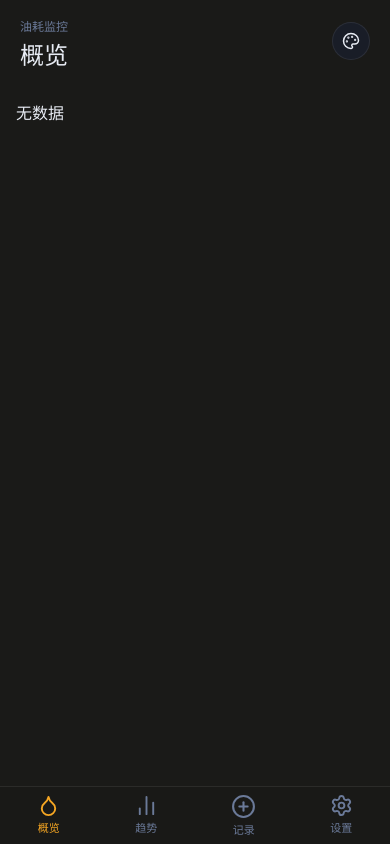
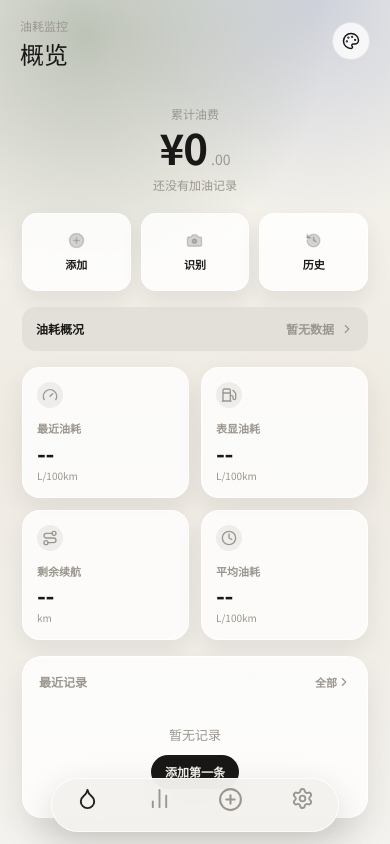
Before and after one commit to lisanqiu9-ops/fuel-monitor, a React (Vite) app: page / in a window 390 px wide. Built offline with nearby package versions, Linux system fonts and the light colour scheme.

Commit message:
Apply soft mobile app visual style

```diff
--- a/src/App.tsx
+++ b/src/App.tsx
@@ -19,7 +19,8 @@ const tabMeta = {
 } as const;
 
 const themeOptions = [
-  { id: 'classic', name: '默认' },
+  { id: 'collectui', name: '柔雾' },
+  { id: 'classic', name: '经典暗色' },
   { id: 'netease', name: '网易云' },
   { id: 'apple', name: '苹果音乐' },
   { id: 'claude', name: 'Claude' },
@@ -34,13 +35,15 @@ export default function App() {
   const [showHistory, setShowHistory] = useState(false);
   const [selectedRecord, setSelectedRecord] = useState<FuelRecord | null>(null);
   const [isLoaded, setIsLoaded] = useState(false);
-  const [theme, setTheme] = useState<ThemeId>('classic');
+  const [theme, setTheme] = useState<ThemeId>('collectui');
   const [showThemePicker, setShowThemePicker] = useState(false);
 
   useEffect(() => {
     setRecords(loadInitialData());
     const savedTheme = localStorage.getItem('fuel_monitor_theme') as ThemeId | null;
-    if (savedTheme && themeOptions.some(option => option.id === savedTheme)) {
+    if (savedTheme === 'classic') {
+      setTheme('collectui');
+    } else if (savedTheme && themeOptions.some(option => option.id === savedTheme)) {
       setTheme(savedTheme);
     }
     setIsLoaded(true);
@@ -123,7 +126,7 @@ export default function App() {
         <AnimatePresence mode="wait">
           {activeTab === 'overview' && (
             <motion.div key="overview" initial={{ opacity: 0, y: 10 }} animate={{ opacity: 1, y: 0 }} exit={{ opacity: 0, y: -10 }} transition={{ duration: 0.2 }}>
-              <OverviewTab records={records} onRecordClick={setSelectedRecord} />
+              <OverviewTab records={records} onRecordClick={setSelectedRecord} onGoAdd={() => setActiveTab('add')} onOpenHistory={() => setShowHistory(true)} />
             </motion.div>
           )}
           {activeTab === 'trend' && (
--- a/src/components/OverviewTab.tsx
+++ b/src/components/OverviewTab.tsx
@@ -1,126 +1,145 @@
 import { FuelRecord } from '../types';
 import { cn } from '../lib/utils';
+import { Camera, ChevronRight, Clock, Fuel, Gauge, History, PlusCircle, Route } from 'lucide-react';
 
 interface Props {
   records: FuelRecord[];
   onRecordClick: (record: FuelRecord) => void;
+  onGoAdd: () => void;
+  onOpenHistory: () => void;
 }
 
-export function OverviewTab({ records, onRecordClick }: Props) {
-  if (records.length === 0) return <div className="p-4">无数据</div>;
-
-  const validFuelRecords = records.filter(r => r.actualFuelPer100 !== null);
-  const latestFuel = validFuelRecords.length > 0 ? validFuelRecords[validFuelRecords.length - 1].actualFuelPer100 : null;
-  const latestRange = records[records.length - 1].dashboardRange;
-  const latestDate = records[records.length - 1].date;
-
-  const getFuelColorClass = (fuel: number | null) => {
-    if (fuel === null) return 'text-[#e8ecf4]';
-    if (fuel <= 6.0) return 'text-green-400 text-glow';
-    if (fuel <= 7.0) return 'text-[#f5a623] text-glow-brand';
-    return 'text-[#ff4757] text-glow-danger';
-  };
-
+export function OverviewTab({ records, onRecordClick, onGoAdd, onOpenHistory }: Props) {
   const totalCount = records.length;
   const totalLiters = records.reduce((sum, r) => sum + r.fuelLiters, 0);
   const totalCost = records.reduce((sum, r) => sum + r.totalCost, 0);
-
+  const validFuelRecords = records.filter(r => r.actualFuelPer100 !== null);
+  const latest = records[records.length - 1] ?? null;
+  const latestFuel = validFuelRecords.length > 0 ? validFuelRecords[validFuelRecords.length - 1].actualFuelPer100 : null;
+  const latestRange = latest?.dashboardRange ?? null;
   const recentRecords = [...records].reverse().slice(0, 5);
 
+  const avgActualFuel = validFuelRecords.length > 0
+    ? validFuelRecords.reduce((sum, r) => sum + (r.actualFuelPer100 ?? 0), 0) / validFuelRecords.length
+    : null;
+
+  const getFuelBadgeClass = (fuel: number | null) => {
+    if (fuel === null) return 'soft-badge';
+    if (fuel <= 6.0) return 'soft-badge soft-badge-good';
+    if (fuel <= 7.0) return 'soft-badge soft-badge-warn';
+    return 'soft-badge soft-badge-danger';
+  };
+
   return (
-    <div className="flex flex-col gap-4 p-4 pb-24">
-      {/* Hero Card */}
-      <div className="bg-[#1a1e2a] card-glow rounded-xl p-6 flex flex-col gap-4 relative overflow-hidden">
-        <div className="flex justify-between items-center z-10">
-          <div className="text-[#6b7a99] text-xs font-semibold uppercase tracking-wider">最近加油 ({latestDate})</div>
+    <div className="overview-soft flex flex-col gap-4 p-4 pb-24">
+      <section className="overview-hero text-center">
+        <div className="text-xs font-medium text-[#6b7a99]">累计油费</div>
+        <div className="mt-1 flex items-baseline justify-center">
+          <span className="text-[42px] leading-none font-semibold tracking-tight text-[#e8ecf4]">
+            ¥{totalCost.toFixed(0)}
+          </span>
+          <span className="ml-1 text-sm text-[#6b7a99]">.{Math.round((totalCost % 1) * 100).toString().padStart(2, '0')}</span>
+        </div>
+        <div className="mt-2 text-xs text-[#6b7a99]">
+          {totalCount > 0 ? `${totalCount} 次记录 · ${totalLiters.toFixed(1)} L` : '还没有加油记录'}
+        </div>
+      </section>
+
+      <section className="grid grid-cols-3 gap-2.5">
+        <button type="button" onClick={onGoAdd} className="action-tile">
+          <PlusCircle size={17} />
+          <span>添加</span>
+        </button>
+        <button type="button" onClick={onGoAdd} className="action-tile">
+          <Camera size={17} />
+          <span>识别</span>
+        </button>
+        <button type="button" onClick={onOpenHistory} className="action-tile">
+          <History size={17} />
+          <span>历史</span>
+        </button>
+      </section>
+
+      <section className="balance-strip">
+        <div className="flex items-center gap-2">
+          <span>油耗概况</span>
           {latestRange !== null && latestRange <= 100 && (
-            <div className="bg-[#ff4757]/10 text-[#ff4757] text-xs px-2 py-1 rounded-full border border-[#ff4757]/20 flex items-center gap-1 font-semibold">
-              ⚠️ 续航 {latestRange}km
-            </div>
+            <span className="range-dot">低续航</span>
           )}
         </div>
+        <div className="flex items-center gap-1.5 text-[#6b7a99]">
+          <span>{latest?.date ?? '暂无数据'}</span>
+          <ChevronRight size={14} />
+        </div>
+      </section>
 
-        <div className="flex items-baseline gap-2 z-10">
-          <span className={cn("text-6xl font-display font-bold tracking-tight", getFuelColorClass(latestFuel))}>
-            {latestFuel !== null ? latestFuel.toFixed(2) : '--'}
-          </span>
-          <span className="text-[#6b7a99] text-[16px]">L/100km</span>
+      <section className="grid grid-cols-2 gap-3">
+        <div className="metric-card">
+          <div className="metric-icon"><Gauge size={16} /></div>
+          <span className="metric-label">最近油耗</span>
+          <strong>{latestFuel !== null ? latestFuel.toFixed(2) : '--'}</strong>
+          <small>L/100km</small>
+        </div>
+        <div className="metric-card">
+          <div className="metric-icon"><Fuel size={16} /></div>
+          <span className="metric-label">表显油耗</span>
+          <strong>{latest?.dashboardFuelPer100 ?? '--'}</strong>
+          <small>L/100km</small>
+        </div>
+        <div className="metric-card">
+          <div className="metric-icon"><Route size={16} /></div>
+          <span className="metric-label">剩余续航</span>
+          <strong>{latestRange ?? '--'}</strong>
+          <small>km</small>
+        </div>
+        <div className="metric-card">
+          <div className="metric-icon"><Clock size={16} /></div>
+          <span className="metric-label">平均油耗</span>
+          <strong>{avgActualFuel !== null ? avgActualFuel.toFixed(2) : '--'}</strong>
+          <small>L/100km</small>
+        </div>
+      </section>
+
+      <section className="activity-card">
+        <div className="activity-head">
+          <span>最近记录</span>
+          <button type="button" onClick={onOpenHistory}>
+            全部 <ChevronRight size={14} />
+          </button>
         </div>
 
-        <div className="flex gap-6 mt-1 pt-4 border-t border-white/5 z-10">
-          <div>
-            <div className="text-[#6b7a99] text-[10px] uppercase font-semibold mb-1">表显油耗</div>
-            <div className="text-xl font-display">{records[records.length - 1].dashboardFuelPer100 || '--'}</div>
+        {recentRecords.length === 0 ? (
+          <div className="empty-soft">
+            <div>暂无记录</div>
+            <button type="button" onClick={onGoAdd}>添加第一条</button>
           </div>
-          <div>
-            <div className="text-[#6b7a99] text-[10px] uppercase font-semibold mb-1">剩余续航</div>
-            <div className={cn("text-xl font-display", (latestRange !== null && latestRange <= 100) ? 'text-[#ff4757]' : '')}>
-              {latestRange || '--'} <span className="text-[10px] text-[#6b7a99]">km</span>
-            </div>
+        ) : (
+          <div className="activity-list">
+            {recentRecords.map((r) => (
+              <button
+                type="button"
+                key={r.id}
+                onClick={() => onRecordClick(r)}
+                className="activity-row"
+              >
+                <div className="activity-avatar">
+                  <Fuel size={15} />
+                </div>
+                <div className="min-w-0 flex-1 text-left">
+                  <div className="truncate text-sm font-semibold text-[#e8ecf4]">{r.fuelType || '加油记录'}</div>
+                  <div className="mt-0.5 text-[11px] text-[#6b7a99]">{r.date} · {r.fuelLiters} L</div>
+                </div>
+                <div className="text-right">
+                  <div className="text-sm font-semibold text-[#e8ecf4]">¥{r.totalCost.toFixed(2)}</div>
+                  <div className={cn(getFuelBadgeClass(r.actualFuelPer100), 'mt-1')}>
+                    {r.actualFuelPer100 !== null ? `${r.actualFuelPer100.toFixed(2)}` : '--'}
+                  </div>
+                </div>
+              </button>
+            ))}
           </div>
-        </div>
-      </div>
-
-      {/* Stats Row */}
-      <div className="grid grid-cols-3 gap-3">
-        <div className="bg-[#1a1e2a] card-glow rounded-xl p-4 flex flex-col items-center justify-center text-center">
-          <div className="text-[#6b7a99] text-xs font-normal mb-1">加油次数</div>
-          <div className="font-display text-3xl font-medium">{totalCount} <span className="text-xs font-sans font-normal text-[#6b7a99]">次</span></div>
-        </div>
-        <div className="bg-[#1a1e2a] card-glow rounded-xl p-4 flex flex-col items-center justify-center text-center">
-          <div className="text-[#6b7a99] text-xs font-normal mb-1">累计加油</div>
-          <div className="font-display text-3xl font-medium">{totalLiters.toFixed(1)} <span className="text-xs font-sans font-normal text-[#6b7a99]">L</span></div>
-        </div>
-        <div className="bg-[#1a1e2a] card-glow rounded-xl p-4 flex flex-col items-center justify-center text-center">
-          <div className="text-[#6b7a99] text-xs font-normal mb-1">累计总花费</div>
-          <div className="font-display text-3xl font-medium">{totalCost.toFixed(0)} <span className="text-xs font-sans font-normal text-[#6b7a99]">元</span></div>
-        </div>
-      </div>
-
-      {/* Recent List */}
-      <div className="bg-[#1a1e2a] card-glow rounded-xl overflow-hidden flex flex-col">
-        <div className="px-5 py-4 border-b border-white/5 flex justify-between items-center">
-          <h2 className="font-medium text-[#e8ecf4] text-sm">近 5 次记录</h2>
-        </div>
-        <div className="flex flex-col">
-          {recentRecords.map((r, i) => (
-            <div
-              key={r.id}
-              onClick={() => onRecordClick(r)}
-              className={cn("px-5 py-4 flex items-center justify-between cursor-pointer active:bg-white/5 transition-colors", i !== recentRecords.length - 1 ? "border-b border-white/5" : "")}
-            >
-              <div className="flex flex-col gap-1">
-                <div className="text-sm font-light text-[#e8ecf4]">{r.date}</div>
-                <div className="text-[#6b7a99] text-xs flex gap-2">
-                  <span className="font-display tracking-wide">{r.fuelLiters} L</span>
-                  <span>•</span>
-                  <span className="font-display tracking-wide">¥{r.totalCost}</span>
-                  {r.drivenKm && (
-                    <>
-                      <span>•</span>
-                      <span className="font-display tracking-wide">{r.drivenKm} km</span>
-                    </>
-                  )}
-                </div>
-              </div>
-              <div>
-                {r.actualFuelPer100 !== null ? (
-                  <div className={cn("flex items-baseline gap-1 px-3 py-1.5 rounded-full",
-                    r.actualFuelPer100 <= 6.0 ? "bg-green-500/15 text-green-400" :
-                    r.actualFuelPer100 <= 7.0 ? "bg-yellow-500/15 text-[#f5a623]" :
-                    "bg-red-500/15 text-[#ff4757]"
-                  )}>
-                    <span className="font-display text-base tracking-wide font-medium">{r.actualFuelPer100.toFixed(2)}</span>
-                    <span className="text-[10px] opacity-80 font-sans tracking-wider">L/100km</span>
-                  </div>
-                ) : (
-                  <span className="text-[#6b7a99] text-sm px-3">-</span>
-                )}
-              </div>
-            </div>
-          ))}
-        </div>
-      </div>
+        )}
+      </section>
     </div>
   );
 }
--- a/src/index.css
+++ b/src/index.css
@@ -51,6 +51,25 @@ body {
   --app-shadow: rgba(245, 166, 35, 0.18);
   background: var(--app-bg);
   color: var(--app-text);
+}
+
+.app-shell[data-theme="collectui"] {
+  --app-bg: #f4f2ee;
+  --app-card: rgba(255, 255, 255, 0.84);
+  --app-surface: rgba(235, 232, 225, 0.82);
+  --app-brand: #22201d;
+  --app-brand-soft: rgba(34, 32, 29, 0.08);
+  --app-accent: #7a8775;
+  --app-accent-soft: rgba(122, 135, 117, 0.12);
+  --app-danger: #c44f42;
+  --app-text: #191817;
+  --app-muted: #9b978f;
+  --app-border: rgba(25, 24, 23, 0.08);
+  --app-shadow: rgba(36, 34, 31, 0.12);
+  background:
+    radial-gradient(circle at 22% 4%, rgba(122, 135, 117, 0.46), transparent 28%),
+    radial-gradient(circle at 82% 0%, rgba(142, 151, 184, 0.38), transparent 24%),
+    linear-gradient(180deg, #f7f6f1 0%, #eeeae2 52%, #f4f2ee 100%);
 }
 
 .app-shell[data-theme="netease"] {
@@ -120,6 +139,10 @@ body {
   -webkit-overflow-scrolling: touch;
 }
 
+.app-shell[data-theme="collectui"] .app-scroll {
+  padding-inline: 6px;
+}
+
 .app-header {
   padding-top: calc(18px + env(safe-area-inset-top, 0px));
   padding-bottom: 14px;
@@ -131,8 +154,26 @@ body {
   transform: translateX(-50%);
 }
 
+.app-shell[data-theme="collectui"] .app-bottom-nav {
+  bottom: calc(12px + env(safe-area-inset-bottom, 0px));
+  height: 54px;
+  width: min(76vw, 18rem);
+  border-radius: 999px;
+  border: 1px solid rgba(255, 255, 255, 0.78) !important;
+  box-shadow: 0 12px 34px rgba(38, 36, 32, 0.16);
+  padding-bottom: 0;
+}
+
 .app-nav-item {
   padding-top: 7px;
+}
+
+.app-shell[data-theme="collectui"] .app-nav-item {
+  padding-top: 8px;
+}
+
+.app-shell[data-theme="collectui"] .app-nav-item span {
+  display: none;
 }
 
 .theme-trigger {
@@ -270,6 +311,205 @@ body {
   color: var(--app-text) !important;
 }
 
+.app-shell[data-theme="collectui"] .card-glow,
+.app-shell[data-theme="collectui"] .bg-\[\#1a1e2a\] {
+  backdrop-filter: blur(16px);
+  box-shadow: 0 12px 28px rgba(42, 39, 35, 0.09);
+}
+
+.overview-soft {
+  color: var(--app-text);
+}
+
+.overview-hero {
+  padding: 6px 0 4px;
+}
+
+.action-tile {
+  min-height: 78px;
+  border-radius: 15px;
+  background: rgba(255, 255, 255, 0.82);
+  box-shadow: 0 10px 22px rgba(42, 39, 35, 0.08);
+  color: var(--app-text);
+  display: grid;
+  place-items: center;
+  align-content: center;
+  gap: 7px;
+  font-size: 11px;
+  font-weight: 700;
+  border: 1px solid rgba(255, 255, 255, 0.82);
+  transition: transform 0.16s ease, box-shadow 0.16s ease;
+}
+
+.action-tile:active {
+  transform: translateY(1px) scale(0.98);
+  box-shadow: 0 6px 14px rgba(42, 39, 35, 0.08);
+}
+
+.action-tile svg {
+  color: color-mix(in srgb, var(--app-text) 18%, transparent);
+  fill: currentColor;
+}
+
+.balance-strip {
+  min-height: 44px;
+  border-radius: 14px;
+  background: rgba(224, 221, 214, 0.82);
+  display: flex;
+  align-items: center;
+  justify-content: space-between;
+  padding: 0 14px;
+  font-size: 12px;
+  font-weight: 700;
+  color: var(--app-text);
+}
+
+.range-dot {
+  border-radius: 999px;
+  background: rgba(196, 79, 66, 0.12);
+  color: var(--app-danger);
+  padding: 3px 7px;
+  font-size: 10px;
+}
+
+.metric-card {
+  min-height: 108px;
+  border-radius: 18px;
+  background: rgba(255, 255, 255, 0.78);
+  border: 1px solid rgba(255, 255, 255, 0.82);
+  box-shadow: 0 10px 24px rgba(42, 39, 35, 0.08);
+  padding: 14px;
+  display: flex;
+  flex-direction: column;
+}
+
+.metric-icon {
+  width: 26px;
+  height: 26px;
+  border-radius: 999px;
+  display: grid;
+  place-items: center;
+  background: rgba(25, 24, 23, 0.06);
+  color: var(--app-muted);
+  margin-bottom: 12px;
+}
+
+.metric-label {
+  color: var(--app-muted);
+  font-size: 11px;
+  font-weight: 600;
+}
+
+.metric-card strong {
+  margin-top: 4px;
+  font-size: 24px;
+  line-height: 1;
+  font-weight: 750;
+  letter-spacing: -0.02em;
+  color: var(--app-text);
+}
+
+.metric-card small {
+  margin-top: 3px;
+  font-size: 10px;
+  color: var(--app-muted);
+}
+
+.activity-card {
+  border-radius: 20px;
+  background: rgba(255, 255, 255, 0.78);
+  border: 1px solid rgba(255, 255, 255, 0.82);
+  box-shadow: 0 14px 30px rgba(42, 39, 35, 0.1);
+  overflow: hidden;
+}
+
+.activity-head {
+  display: flex;
+  align-items: center;
+  justify-content: space-between;
+  padding: 16px 16px 8px;
+  color: var(--app-muted);
+  font-size: 12px;
+  font-weight: 700;
+}
+
+.activity-head button {
+  display: inline-flex;
+  align-items: center;
+  color: var(--app-muted);
+  font-size: 11px;
+}
+
+.activity-list {
+  display: flex;
+  flex-direction: column;
+  padding: 0 10px 10px;
+}
+
+.activity-row {
+  display: flex;
+  align-items: center;
+  gap: 10px;
+  padding: 10px 6px;
+  border-radius: 14px;
+}
+
+.activity-row + .activity-row {
+  border-top: 1px solid rgba(25, 24, 23, 0.055);
+}
+
+.activity-row:active {
+  background: rgba(25, 24, 23, 0.04);
+}
+
+.activity-avatar {
+  width: 30px;
+  height: 30px;
+  border-radius: 999px;
+  display: grid;
+  place-items: center;
+  background: linear-gradient(135deg, #171717, #3a3833);
+  color: #fff;
+  flex: none;
+}
+
+.soft-badge {
+  display: inline-flex;
+  justify-content: flex-end;
+  color: var(--app-muted);
+  font-size: 10px;
+  font-weight: 700;
+}
+
+.soft-badge-good {
+  color: #15803d;
+}
+
+.soft-badge-warn {
+  color: #b7791f;
+}
+
+.soft-badge-danger {
+  color: var(--app-danger);
+}
+
+.empty-soft {
+  padding: 26px 16px 28px;
+  text-align: center;
+  color: var(--app-muted);
+  font-size: 13px;
+}
+
+.empty-soft button {
+  margin-top: 10px;
+  border-radius: 999px;
+  background: var(--app-text);
+  color: var(--app-bg);
+  padding: 8px 14px;
+  font-size: 12px;
+  font-weight: 700;
+}
+
 /* Hide scrollbar for Chrome, Safari and Opera */
 .no-scrollbar::-webkit-scrollbar {
   display: none;
```
